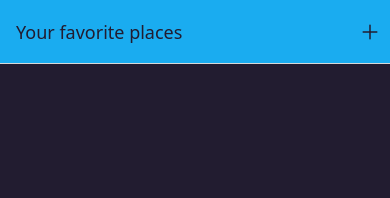
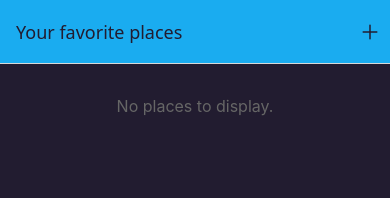
Before and after one commit to Ihsanullah-Yasar/Favorite-Places-App, a React Native app: screen /AllPlaces in a window 390 px wide. Shown: the top 198 px of the page. Built offline with nearby package versions, Linux system fonts and the light colour scheme.

Commit message:
refactor: used the real placelist component

```diff
--- a/screens/AllPlaces.tsx
+++ b/screens/AllPlaces.tsx
@@ -68,6 +68,7 @@ const AllPlaces: React.FC<AllPlacesProps> = ({ navigation }) => {
       </View>
     );
   }
+  return <PlaceList places={[]} />;
 };
 
 const styles = StyleSheet.create({
```
